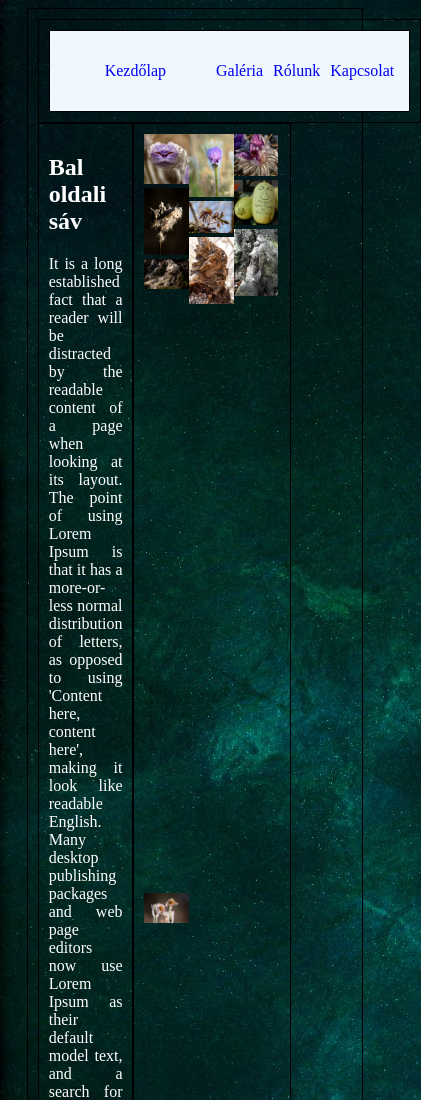
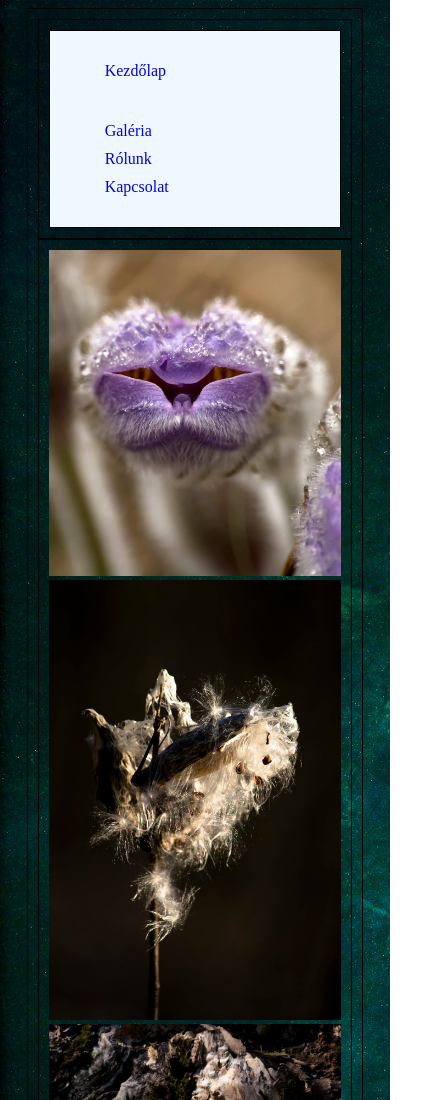
Before and after one commit to ScoorpionZ/galeria, a plain HTML site: page index.html in a window 390 px wide. Shown: the top 1100 px of the page, 421 px wide, since content can reach past the window. Drawn offline with Linux system fonts and the light colour scheme.

Commit message:
Vegso allapot

```diff
--- a/stilus.css
+++ b/stilus.css
@@ -86,3 +86,30 @@ footer{
     flex: 0 0 100%;
     order: 4;
 }
+
+@media only screen and (max-width: 700px) {
+    main{
+        flex-direction: column;
+    }
+    article{
+        order: 1;
+    }
+    #bal{
+        order: 2;
+    }
+
+  }
+
+  @media only screen and (max-width: 480px) {
+
+    article{
+        flex-direction: column;
+    }
+    nav{
+        flex-direction: column;
+    }
+    nav>ul{
+        flex-direction: column;
+    }
+
+  }
```
